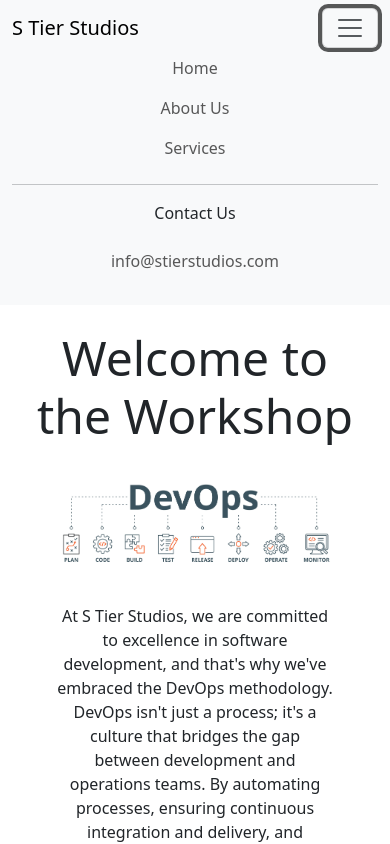
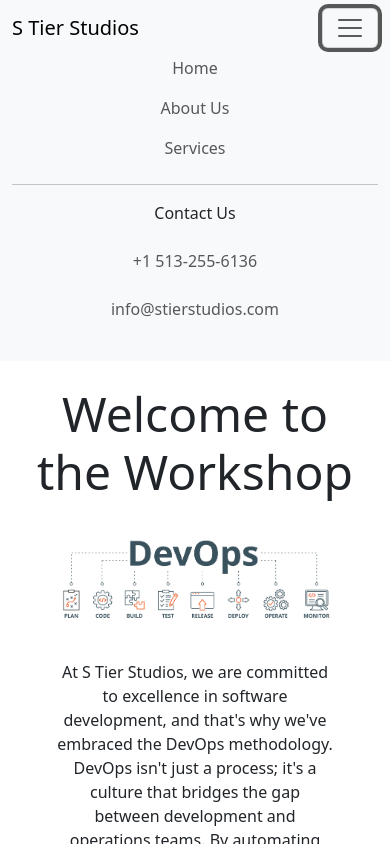
Before and after one commit to marshallpeters5/stier-studios-company-web, a React (Create React App) app: page / in a window 390 px wide. Both pictures are taken after a click on the button 350 px from the left and 28 px from the top of the page. Shown: the top 844 px of the page. Built offline with nearby package versions, Linux system fonts and the light colour scheme.

Commit message:
added an auto copy to clipboard feature

```diff
--- a/src/components/Header.js
+++ b/src/components/Header.js
@@ -2,7 +2,6 @@
 import { Link } from "react-router-dom";
 
 function Header() {
-
   const [navbarOpen, setNavbarOpen] = useState(false);
   const [copied, setCopied] = useState(false);
 
@@ -70,18 +69,52 @@
             <li>
               <p className="d-lg-none">Contact Us</p>
             </li>
+            {/* Phone Number Link */}
+            <li className="nav-item">
+              <a
+                className="nav-link d-lg-none" // Only visible on mobile (lg screen size and smaller)
+                href="tel:5132556136"
+                onClick={closeNavbar}
+              >
+                <i className="bi bi-telephone-fill"></i>+1 513-255-6136
+              </a>
+            </li>
+            <div
+              className="nav-link d-lg-none text-center"
+              style={{
+                display: "flex",
+                flexDirection: "column",
+                alignItems: "center",
+              }}
+            >
               <li className="nav-item">
                 <p
-                className={`nav-link d-lg-none ${copied ? "copied" : ""} text-center`}
+                  className={`nav-link d-lg-none ${
+                    copied ? "copied" : ""
+                  } text-center `}
                   onClick={(e) => {
                     e.preventDefault();
                     copyEmailToClipboard();
                   }}
                 >
-                <i className="bi bi-envelope-fill text-center"></i>info@stierstudios.com
-                {copied && <span className="copied-message m-4">Copied to clipboard!</span>}
+                  <i className="bi bi-envelope-fill text-center"></i>
+                  info@stierstudios.com
+                  {copied && (
+                    <span
+                      className="copied-message m-1"
+                      style={{
+                        display: "flex",
+                        flexDirection: "column",
+                        alignItems: "center",
+                        fontStyle: "italic",
+                      }}
+                    >
+                      Copied to clipboard!
+                    </span>
+                  )}
                 </p>
               </li>
+            </div>
           </ul>
         </div>
       </div>
```
Lines whose indentation alone changed are shown as unchanged.
